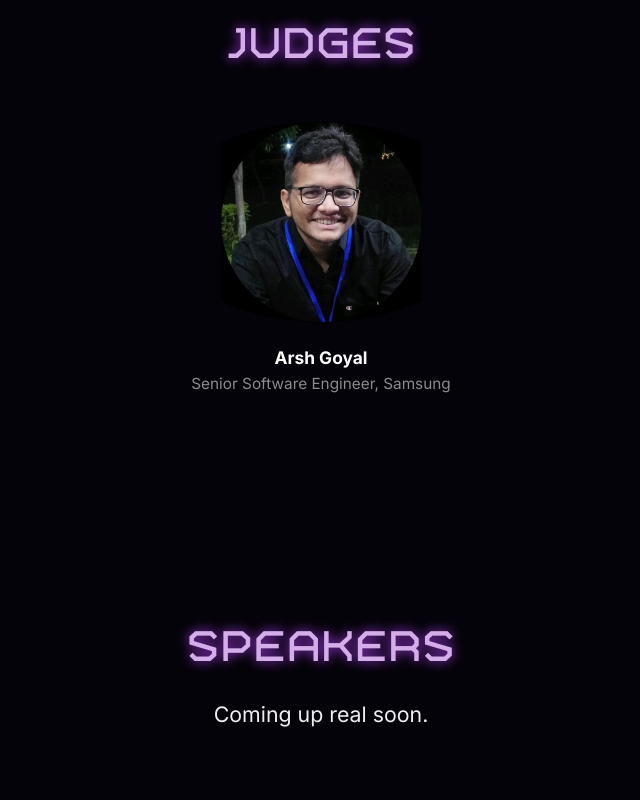
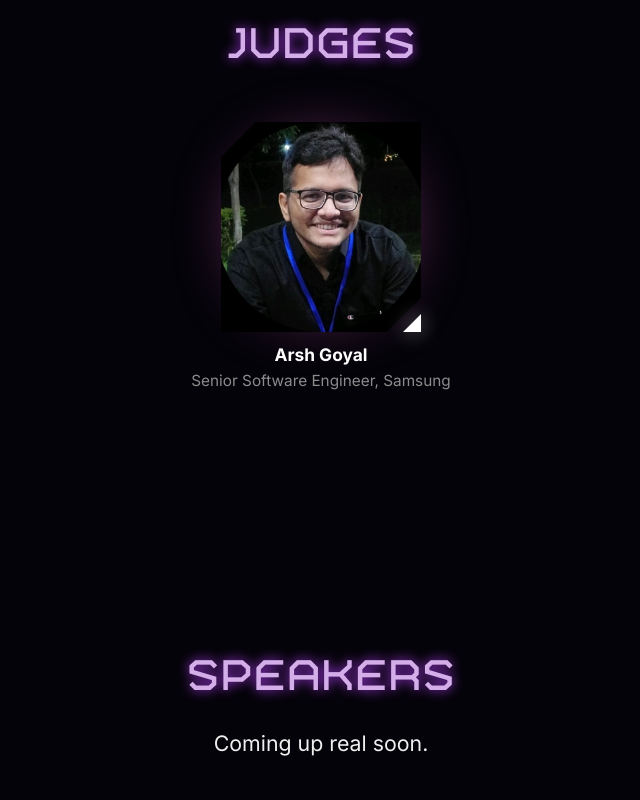
Before and after one commit to IEEE-SRMIST/Hacktrix-2022, a React (Create React App) app: page / in a window 1280 px wide. Shown: the part 5700-6500 px from the top of the page, without its empty margins (319-959 px from the left). Built offline with nearby package versions, Linux system fonts and the light colour scheme.

Commit message:
Match to designs

```diff
--- a/src/components/People/People.jsx
+++ b/src/components/People/People.jsx
@@ -25,12 +25,62 @@ const People = ({ title, data }) => {
 				<div className="row py-5 justify-content-center">
 					{data.map((item, index) => {
 						return (
-
-						<div key={index} className="col-12 col-lg-4 mb-5 speaker">
+							<div key={index} className="col-12 col-lg-4 speaker">
 								<div className=" speakers">
-							    <a href={item.link} target="_blank">
+									<a href={item.link} target="_blank" rel="noreferrer">
 										<div className="speaker-img ">
 											<img src={`${item.image}`} alt={`${item.name}`} />
+											<svg
+												width="58"
+												height="58"
+												viewBox="0 0 58 58"
+												fill="none"
+												xmlns="http://www.w3.org/2000/svg"
+											>
+												<g filter="url(#filter0_d_1210_1169)">
+													<path d="M38 38V20L20 38H38Z" fill="white" />
+												</g>
+												<defs>
+													<filter
+														id="filter0_d_1210_1169"
+														x="0"
+														y="0"
+														width="58"
+														height="58"
+														filterUnits="userSpaceOnUse"
+														color-interpolation-filters="sRGB"
+													>
+														<feFlood
+															flood-opacity="0"
+															result="BackgroundImageFix"
+														/>
+														<feColorMatrix
+															in="SourceAlpha"
+															type="matrix"
+															values="0 0 0 0 0 0 0 0 0 0 0 0 0 0 0 0 0 0 127 0"
+															result="hardAlpha"
+														/>
+														<feOffset />
+														<feGaussianBlur stdDeviation="10" />
+														<feComposite in2="hardAlpha" operator="out" />
+														<feColorMatrix
+															type="matrix"
+															values="0 0 0 0 1 0 0 0 0 1 0 0 0 0 1 0 0 0 0.5 0"
+														/>
+														<feBlend
+															mode="normal"
+															in2="BackgroundImageFix"
+															result="effect1_dropShadow_1210_1169"
+														/>
+														<feBlend
+															mode="normal"
+															in="SourceGraphic"
+															in2="effect1_dropShadow_1210_1169"
+															result="shape"
+														/>
+													</filter>
+												</defs>
+											</svg>
 										</div>
 										<div className="speaker-details ">
 											<div className="speaker-name">{item.name}</div>
@@ -41,7 +91,6 @@ const People = ({ title, data }) => {
 									</a>
 								</div>
 							</div>
-
 						);
 					})}
 				</div>
--- a/src/components/People/judges.css
+++ b/src/components/People/judges.css
@@ -12,6 +12,7 @@
 
 .speaker {
 	padding: 10px 35px;
+	margin-bottom: 5rem;
 }
 
 .speakers * {
@@ -21,27 +22,57 @@
 .speakers {
 	max-width: 420px;
 	margin: 0 auto;
-  transition: transform 0.2s ease;
+}
+
+.speakers:hover .speaker-img svg {
+	transform: translate(6px, 6px);
 }
 
 .speaker-img {
-  transition: background-color 0.2s ease;
+	margin: 0 auto 0.75rem auto;
+	width: 100%;
+	max-width: 200px;
+	position: relative;
 }
 
-.speaker img {
-  height: 50%;
+.speaker-img::before {
+	content: "";
 	width: 100%;
-  border-radius: 100%;
-  object-fit: contain;
+	display: block;
+	padding-bottom: 105%;
 }
 
-.speakers:hover {
-  transform: scale(1.1);
+.speaker-img::after {
+	content: "";
+	background-color: #f268d4;
+	display: block;
+	position: absolute;
+	top: 50%;
+	left: 50%;
+	transform: translate(-50%, -50%);
+	filter: blur(38px);
+	z-index: -1;
+	border-radius: 9999px;
+	width: 65%;
+	height: 65%;
+}
+
+.speaker-img svg {
+	position: absolute;
+	right: -20px;
+	bottom: -20px;
+	transition: transform 250ms ease;
 }
 
 .speaker-img img {
-  height: 200px;
-  margin-bottom: 25px;
+	position: absolute;
+	inset: 0;
+	width: 100%;
+	height: 100%;
+	object-fit: cover;
+	clip-path: path(
+		"M35.1145 0H200V176.115L165.427 210.687H0V35.1145L35.1145 0Z"
+	);
 }
 
 .speaker_div .container {
@@ -114,17 +145,10 @@
 	.speaker {
 		padding: 0px;
 	}
-
-  .speaker-img {
-    height: 265px;
-  }
 }
 
 @media (max-width: 360px) {
 	.speaker_div .container {
 		padding: 40px;
 	}
-  .speaker-img {
-    height: 200px;
 }
-}
```
Lines whose indentation alone changed are shown as unchanged.
